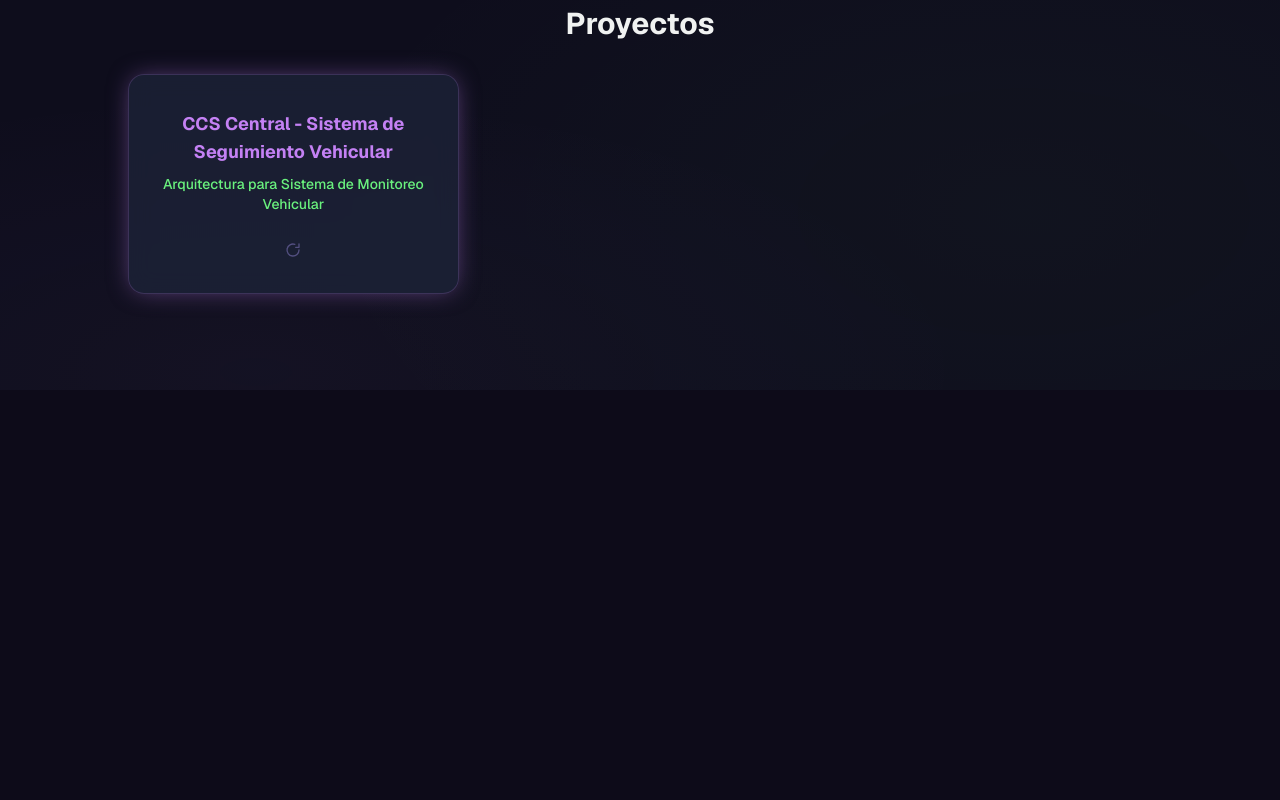
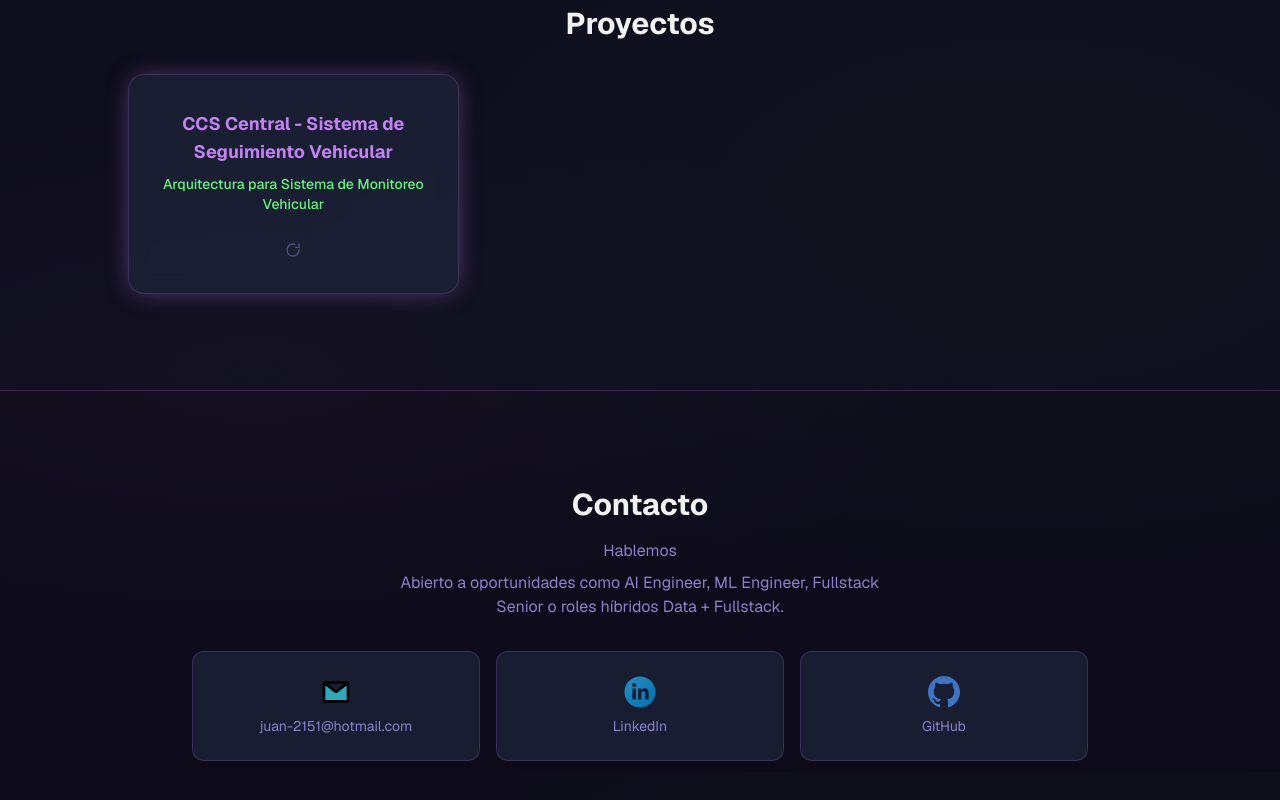
Before and after one commit to JuanPlazas/jspg_page, a Next.js app: page / in a window 1280 px wide. Shown: the part 1628-2428 px from the top of the page. Before the commit the page ends 2018 px from the top, so only its background shows below. Built offline with nearby package versions, Linux system fonts and the light colour scheme.

Commit message:
feat #08: se agrega componente Contact, se estandariza estructura de carpetas

```diff
--- a/src/app/page.tsx
+++ b/src/app/page.tsx
@@ -1,9 +1,8 @@
-'use client';
-
 import Navbar from '@/components/Navbar';
 import Hero from '@/components/Hero';
 import About from '@/components/About';
 import Projects from '@/components/Projects';
+import Contact from '@/components/Contact';
 
 export default function Home() {
 	return (
@@ -15,6 +14,8 @@ export default function Home() {
 			<About />
 
 			<Projects />
+
+			<Contact />
 		</div>
 	);
 }
--- /dev/null
+++ b/src/components/Contact/index.tsx
@@ -0,0 +1,67 @@
+'use client';
+
+import { useI18nContext } from '@/app/providers';
+
+export default function Contact() {
+	const { phrases } = useI18nContext();
+
+	return (
+		<section id="contact" className="border-t border-border py-24 px-4">
+			<div className="mx-auto max-w-4xl text-center">
+				<h2 className="text-3xl font-bold text-text-base mb-4">{phrases.contact.title}</h2>
+				<p className="text-text-muted mb-2">{phrases.contact.subtitle}</p>
+				<p className="text-text-muted mb-8 max-w-lg mx-auto">{phrases.contact.description}</p>
+				<div className="grid grid-cols-1 md:grid-cols-3 gap-4">
+					<a href={`mailto:${phrases.contact.email}`} className="glass rounded-xl p-6 flex flex-col items-center justify-center hover:border-primary transition-all">
+						<div className="w-8 mb-2">
+							<svg viewBox="0 0 24 24" xmlns="http://www.w3.org/2000/svg" fill="none">
+								<path d="M20.61 5.23l-8 6.28a1 1 0 0 1-1.24 0l-8-6.28A1 1 0 0 0 3 6v12a1 1 0 0 0 1 1h16a1 1 0 0 0 1-1V6a1 1 0 0 0-.39-.77z" fill="#2ca9bc" />
+								<path
+									d="M20 19H4a1 1 0 0 1-1-1V6a1 1 0 0 1 1-1h16a1 1 0 0 1 1 1v12a1 1 0 0 1-1 1zm0-14H4a1 1 0 0 0-.62.22l8 6.29a1 1 0 0 0 1.24 0l8-6.29A1 1 0 0 0 20 5z"
+									stroke="#000000"
+									strokeWidth="2"
+								/>
+							</svg>
+						</div>
+						<p className="text-sm text-text-muted">{phrases.contact.email}</p>
+					</a>
+					<a
+						href="https://linkedin.com/in/juan-sebastian-plazas-gallo"
+						target="_blank"
+						rel="noopener noreferrer"
+						className="glass rounded-xl p-6 flex flex-col items-center justify-center hover:border-secondary transition-all"
+					>
+						<div className="w-8 mb-2">
+							<svg viewBox="0 0 512 512" xmlns="http://www.w3.org/2000/svg">
+								<defs>
+									<linearGradient id="a" x1="80" y1="80" x2="432" y2="432" gradientUnits="userSpaceOnUse">
+										<stop offset="0" stopColor="#2489be" />
+										<stop offset="1" stopColor="#0575b3" />
+									</linearGradient>
+								</defs>
+								<path
+									d="M256 7.025C118.494 7.025 7.025 118.494 7.025 256S118.494 504.975 256 504.975 504.976 393.506 504.976 256C504.975 118.494 393.504 7.025 256 7.025zm-66.427 369.343h-54.665V199.761h54.665v176.607zM161.98 176.633c-17.853 0-32.326-14.591-32.326-32.587 0-17.998 14.475-32.588 32.326-32.588s32.324 14.59 32.324 32.588c.001 17.997-14.472 32.587-32.324 32.587zm232.45 199.735h-54.4v-92.704c0-25.426-9.658-39.619-29.763-39.619-21.881 0-33.312 14.782-33.312 39.619v92.704h-52.43V199.761h52.43v23.786s15.771-29.173 53.219-29.173c37.449 0 64.257 22.866 64.257 70.169l-.001 111.825z"
+									fill="url(#a)"
+								/>
+							</svg>
+						</div>
+						<p className="text-sm text-text-muted">LinkedIn</p>
+					</a>
+					<a
+						href="https://github.com/JuanPlazas"
+						target="_blank"
+						rel="noopener noreferrer"
+						className="glass rounded-xl p-6 flex flex-col items-center justify-center hover:border-accent transition-all"
+					>
+						<div className="w-8 mb-2">
+							<svg viewBox="0 0 48 48" version="1.1" xmlns="http://www.w3.org/2000/svg" fill="#3E75C3">
+								<path d="M24 0C10.746 0 0 10.787 0 24.097c0 10.644 6.876 19.675 16.414 22.862 1.2.221 1.638-.523 1.638-1.161 0-.572-.021-2.087-.033-4.097-6.676 1.456-8.085-3.23-8.085-3.23-1.09-2.783-2.664-3.524-2.664-3.524-2.18-1.495.164-1.465.164-1.465 2.408.17 3.675 2.483 3.675 2.483 2.142 3.682 5.617 2.619 6.985 2.001.218-1.557.839-2.618 1.525-3.221-5.33-.608-10.932-2.674-10.932-11.907 0-2.631.934-4.782 2.47-6.467-.248-.61-1.071-3.059.234-6.377 0 0 2.016-.648 6.6 2.469 1.916-.534 3.968-.8 6.009-.81 2.039.011 4.093.276 6.01.81 4.581-3.117 6.593-2.469 6.593-2.469 1.31 3.318.486 5.767.238 6.377 1.539 1.685 2.468 3.836 2.468 6.467 0 9.255-5.611 11.293-10.957 11.89.861.744 1.629 2.214 1.629 4.462 0 3.221-.03 5.819-.03 6.61 0 .644.432 1.394 1.65 1.158C41.13 43.763 48 34.738 48 24.097 48 10.787 37.254 0 23.999 0" />
+							</svg>
+						</div>
+						<p className="text-sm text-text-muted">GitHub</p>
+					</a>
+				</div>
+			</div>
+		</section>
+	);
+}
--- a/src/components/Navbar.tsx
+++ b/src/components/Navbar/index.tsx
@@ -2,14 +2,13 @@
 
 import { useState } from 'react';
 import { useThemeContext, useI18nContext } from '@/app/providers';
-
-const NAV_ITEMS = ['hero', 'projects', 'about', 'contact'] as const;
 
 export default function Navbar() {
 	const [menuOpen, setMenuOpen] = useState(false);
 	const { theme, toggleTheme } = useThemeContext();
 	const { phrases, lang, toggleLanguage } = useI18nContext();
 
+	const NAV_ITEMS = Object.keys(phrases.nav) as Array<keyof typeof phrases.nav>;
 	const scrollTo = (id: string) => {
 		setMenuOpen(false);
 		document.getElementById(id)?.scrollIntoView({ behavior: 'smooth' });
--- a/src/components/Projects.tsx
+++ b/src/components/Projects/index.tsx
@@ -61,7 +61,7 @@ export function ProjectCard({ project, glow }: ProjectCardProps) {
 							<path d="M10 13a5 5 0 0 0 7.54.54l3-3a5 5 0 0 0-7.07-7.07l-1.72 1.71" />
 							<path d="M14 11a5 5 0 0 0-7.54-.54l-3 3a5 5 0 0 0 7.07 7.07l1.71-1.71" />
 						</svg>
-						ver repositorio
+						Link
 					</a>
 					<span className="text-text-muted/50 mt-3">{flipIcon}</span>
 				</div>
```
